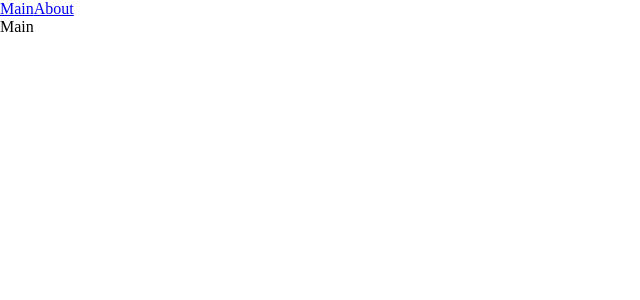
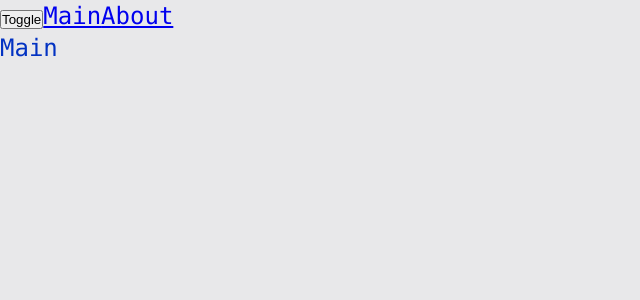
Before and after one commit to VincentCoolidge/production-project, a React app: page / in a window 1280 px wide. Shown: the top 300 px of the page, without its empty margins (0-640 px from the left). Built offline with nearby package versions, Linux system fonts and the light colour scheme.

Commit message:
7 Организация стилей. Добавляем темы

```diff
--- a/src/App.tsx
+++ b/src/App.tsx
@@ -1,14 +1,18 @@
-import { Counter } from "./components/Counter";
 import { Routes, Route, Link } from "react-router-dom";
-import { Suspense } from "react";
+import { Suspense, useState, useContext } from "react";
 
-import "./index.scss";
+import "./styles/index.scss";
 import { AboutPageAsync } from "./pages/AboutPage/About.async";
 import { MainPageAsync } from "./pages/MainPage/Main.async";
 
+import { useTheme } from "./theme/useTheme";
+
 const App = () => {
+  const { theme, toogleTheme } = useTheme();
+
   return (
-    <div className="app">
+    <div className={`app ${theme}`}>
+      <button onClick={toogleTheme}>Toggle</button>
       <Link to={"/"}>Main</Link>
       <Link to={"/about"}>About</Link>
       <Suspense fallback={<div>Loading...</div>}>
--- a/src/index.tsx
+++ b/src/index.tsx
@@ -3,9 +3,13 @@ import { render } from "react-dom";
 import App from "./App";
 import { BrowserRouter } from "react-router-dom";
 
+import ThemeProvider from "./theme/ThemeProvider";
+
 render(
   <BrowserRouter>
-    <App />
+    <ThemeProvider>
+      <App />
+    </ThemeProvider>
   </BrowserRouter>,
   document.getElementById("root")
 );
--- /dev/null
+++ b/src/styles/index.scss
@@ -0,0 +1,13 @@
+@import "./reset.scss";
+@import "./variables/global.scss";
+@import "./themes/dark.scss";
+@import "./themes/normal.scss";
+
+.app {
+    font: var(--font-m);
+    background: var(--bg-color);
+    color: var(--primary-color);
+
+    min-height: 100vh;
+
+}
--- /dev/null
+++ b/src/styles/themes/dark.scss
@@ -0,0 +1,6 @@
+.app.dark {
+    --bg-color: #090949;
+
+    --primary-color: #049604;
+    --secondary-color: #04ff04;
+}
--- /dev/null
+++ b/src/styles/themes/normal.scss
@@ -0,0 +1,6 @@
+.app.light {
+    --bg-color: #e8e8ea;
+
+    --primary-color: #0232c2;
+    --secondary-color: #0449e0;
+}
--- /dev/null
+++ b/src/styles/variables/global.scss
@@ -0,0 +1,12 @@
+:root {
+    --font-family-main: Consolas, "Times New Roman", Serif;
+
+    --font-size-m: 16px;
+    --font-line-m: 24px;
+    --font-m: var(--font-size-m) / var(--font-line-m) var(--font-family-main);
+
+    --font-size-l: 24px;
+    --font-line-l: 32px;
+
+    --font-m: var(--font-size-l) / var(--font-line-l) var(--font-family-main);
+}
--- /dev/null
+++ b/src/theme/ThemeContext.ts
@@ -0,0 +1,15 @@
+import { createContext } from "react";
+
+export enum Theme {
+  LIGHT = "light",
+  DARK = "dark",
+}
+
+export interface ThemeContextProps {
+  theme?: Theme;
+  setTheme?: (theme: Theme) => void;
+}
+
+export const ThemeContext = createContext<ThemeContextProps>({});
+
+export const LOCAL_STORAGE_THEME_KEY = "theme";
--- /dev/null
+++ b/src/theme/ThemeProvider.tsx
@@ -0,0 +1,28 @@
+import { useState, useMemo, FC } from "react";
+
+import { ThemeContext, Theme, LOCAL_STORAGE_THEME_KEY } from "./ThemeContext";
+
+const defaultTheme =
+  (localStorage.getItem(LOCAL_STORAGE_THEME_KEY) as Theme) || Theme.LIGHT;
+
+const ThemeProvider: FC = ({ children }) => {
+  const [theme, setTheme] = useState<Theme>(defaultTheme);
+
+  const toogleTheme = () =>
+    setTheme((prevTheme) =>
+      prevTheme === Theme.DARK ? Theme.LIGHT : Theme.DARK
+    );
+
+  const defaultProps = useMemo(
+    () => ({ theme: theme, setTheme: setTheme }),
+    [theme]
+  );
+
+  return (
+    <ThemeContext.Provider value={defaultProps}>
+      {children}
+    </ThemeContext.Provider>
+  );
+};
+
+export default ThemeProvider;
--- /dev/null
+++ b/src/theme/useTheme.ts
@@ -0,0 +1,14 @@
+import { useContext } from "react";
+import { LOCAL_STORAGE_THEME_KEY, Theme, ThemeContext } from "./ThemeContext";
+
+export function useTheme() {
+  const { theme, setTheme } = useContext(ThemeContext);
+
+  const toogleTheme = () => {
+    const newTheme = theme === Theme.DARK ? Theme.LIGHT : Theme.DARK;
+    setTheme(newTheme);
+    localStorage.setItem(LOCAL_STORAGE_THEME_KEY, newTheme);
+  };
+
+  return { theme, toogleTheme };
+}
```
Also changed, not shown: src/styles/reset.scss (renamed from src/index.scss), tsconfig.json (indentation only).
